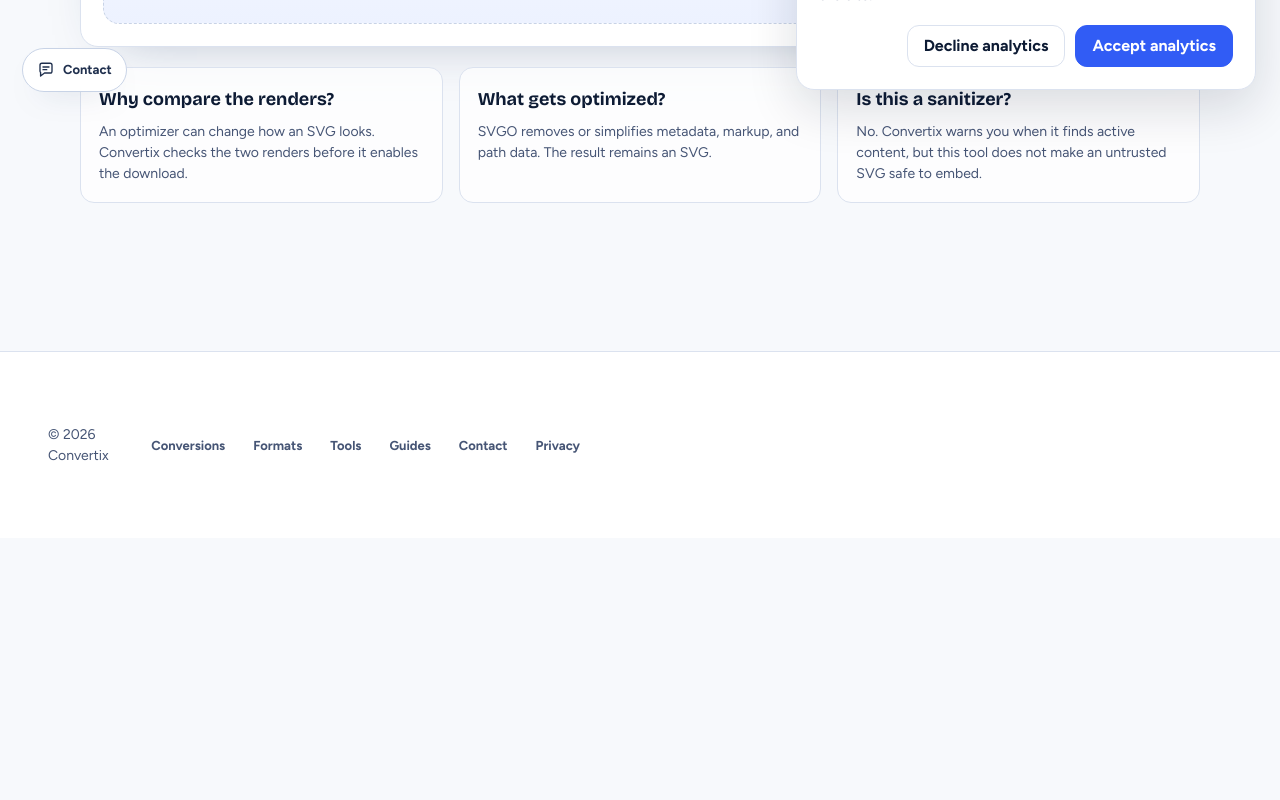
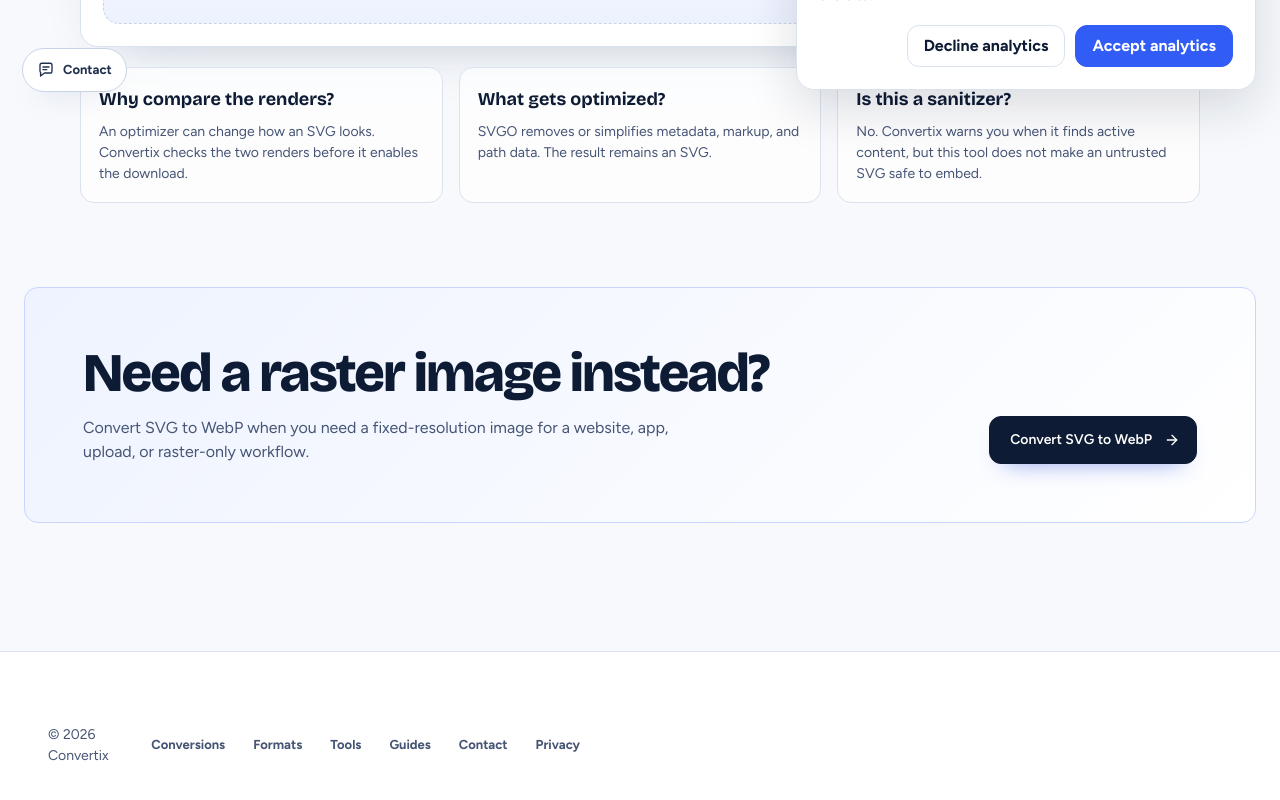
Before and after one commit to louisboii747/Convertix, a Next.js app in the folder apps/web/: page /optimize-svg in a window 1280 px wide. Shown: the part 686-1486 px from the top of the page. Before the commit the page ends 1224 px from the top, so only its background shows below. Built offline with nearby package versions, Linux system fonts and the light colour scheme; no server answers.

Commit message:
seo: link SVG optimizer to WebP converter

```diff
--- a/apps/web/src/app/optimize-svg/page.tsx
+++ b/apps/web/src/app/optimize-svg/page.tsx
@@ -1,6 +1,7 @@
 import type { Metadata } from "next";
 import { SiteHeader } from "@/components/site-header";
 import { SvgOptimizer } from "@/components/svg-optimizer";
+import { FlowButton } from "@/components/ui/flow-button";
 
 export const metadata: Metadata = {
   title: "Optimize SVG Online",
@@ -29,6 +30,24 @@ export default function OptimizeSvgPage() {
       <SiteHeader />
       <main id="main-content">
         <SvgOptimizer />
+        <section
+          className="guides-promo"
+          aria-labelledby="svg-raster-conversion-title"
+        >
+          <div>
+            <h2 id="svg-raster-conversion-title">Need a raster image instead?</h2>
+            <p>
+              Convert SVG to WebP when you need a fixed-resolution image for a
+              website, app, upload, or raster-only workflow.
+            </p>
+          </div>
+          <FlowButton
+            href="/svg-to-webp"
+            variant="dark"
+            shape="rounded"
+            text="Convert SVG to WebP"
+          />
+        </section>
       </main>
     </>
   );
```
